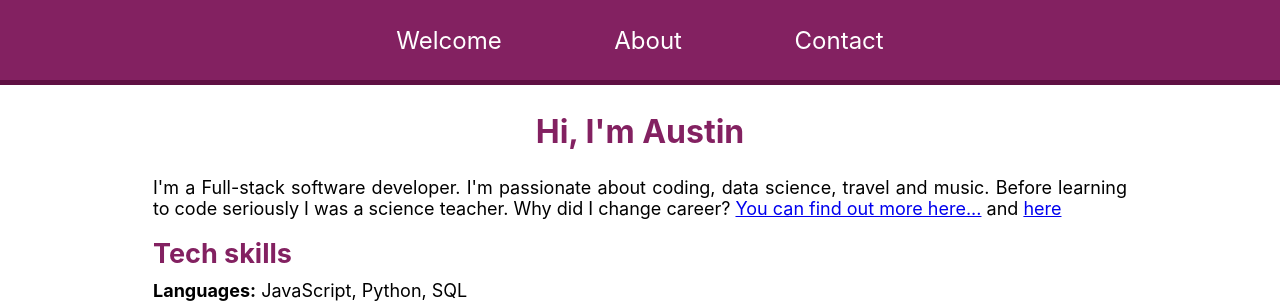
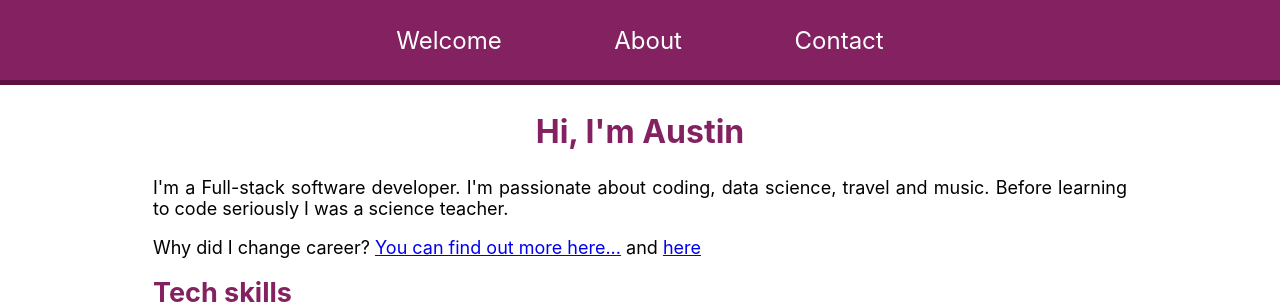
Before and after one commit to austinbooth/austinbooth.github.io, a React (Create React App) app: page / in a window 1280 px wide. Shown: the top 308 px of the page. Built offline with nearby package versions, Linux system fonts and the light colour scheme.

Commit message:
splits first paragraph into two

```diff
--- a/src/components/Welcome.jsx
+++ b/src/components/Welcome.jsx
@@ -13,7 +13,10 @@ const Welcome = () => {
       <p>
         I'm a Full-stack software developer. I'm passionate about coding, data
         science, travel and music. Before learning to code seriously I was a
-        science teacher. Why did I change career?{" "}
+        science teacher.
+      </p>
+      <p>
+        Why did I change career?{" "}
         <Link to={process.env.PUBLIC_URL + "/about"}>
           You can find out more here...
         </Link>{" "}
```
